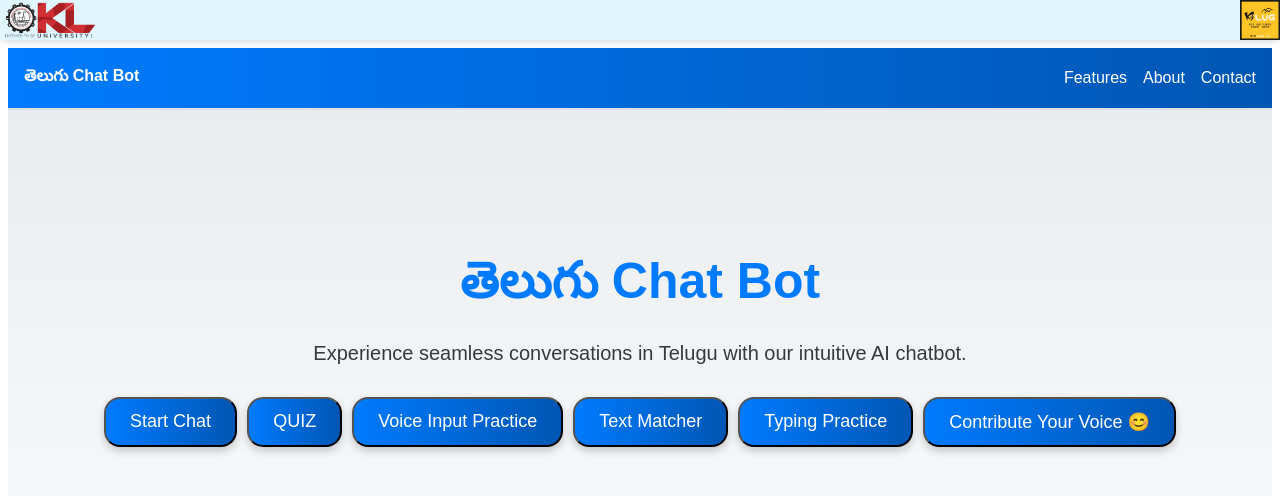
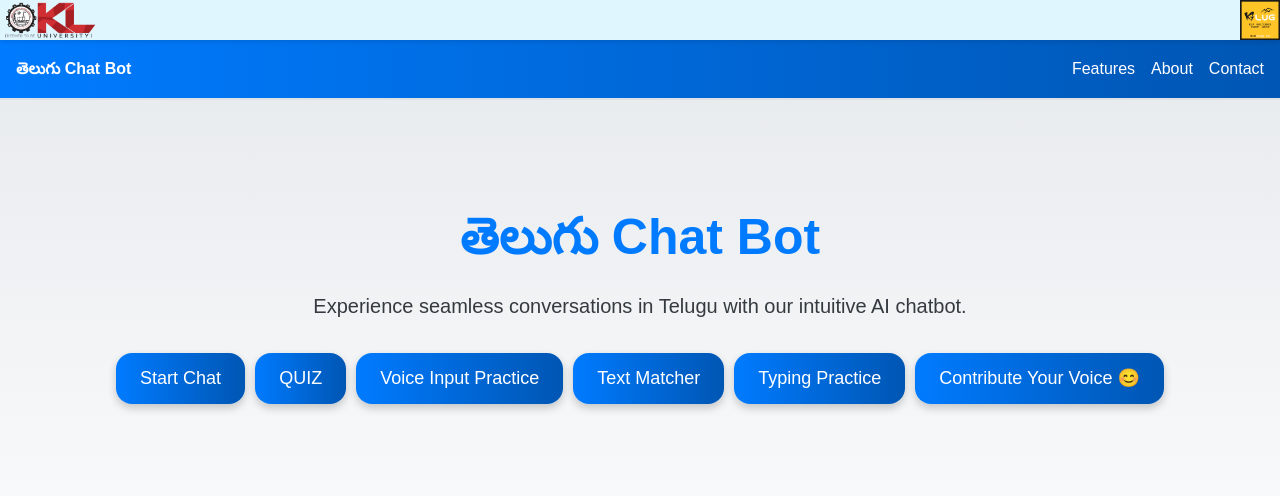
Before and after one commit to suryaakkala/telugu-voice-collection, a Next.js app: page / in a window 1280 px wide. Shown: the top 496 px of the page. Built offline with nearby package versions, Linux system fonts and the light colour scheme.

Commit message:
new file:   src/pages/_app.tsx

```diff
--- /dev/null
+++ b/src/pages/_app.tsx
@@ -0,0 +1,6 @@
+import "@/styles/globals.css";
+import type { AppProps } from "next/app";
+
+export default function MyApp({ Component, pageProps }: AppProps) {
+  return <Component {...pageProps} />;
+}
```
